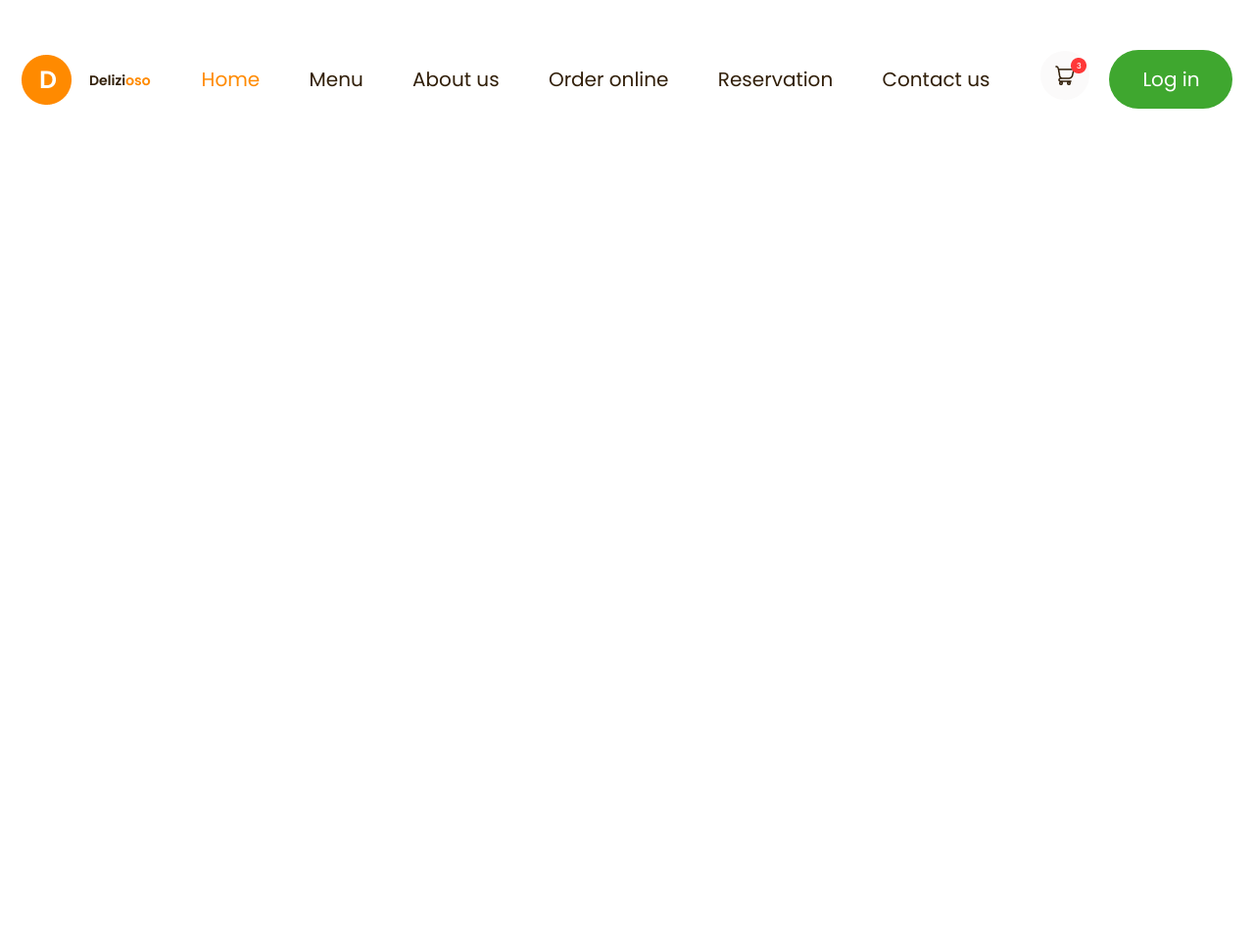
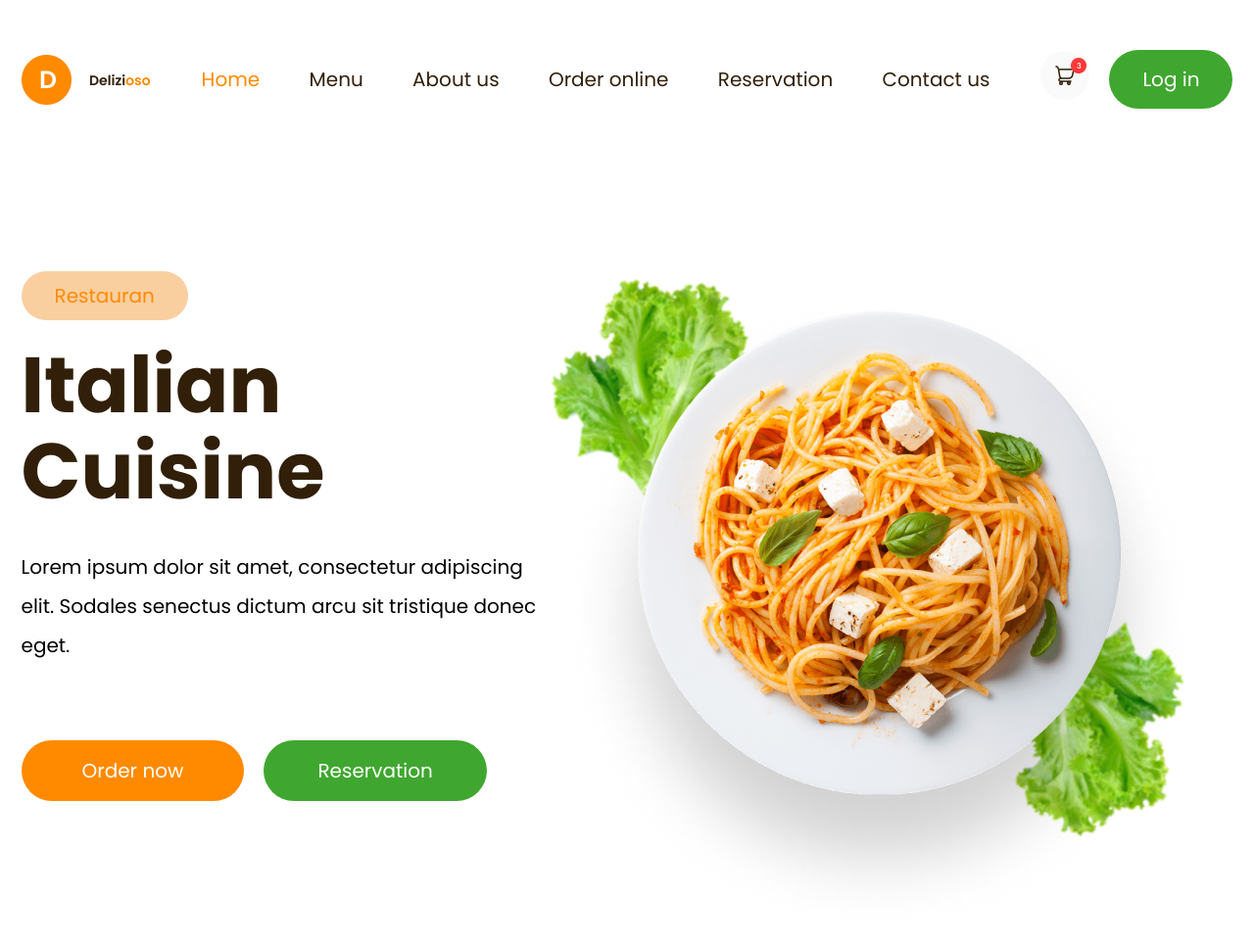
Before and after one commit to Andreeevna/restaurant-layout, a plain HTML site: page index.html in a window 1280 px wide. Shown: the whole page at 98% size. Before the commit the page ends 800 px from the top, so only its background shows below. Drawn offline with Linux system fonts and the light colour scheme.

Commit message:
feat:the main block was created

```diff
--- a/assets/style/index.css
+++ b/assets/style/index.css
@@ -3,6 +3,7 @@
 	--orange: #ff8a00;
 	--white: #fff;
 	--green: #3fa72f;
+	--white-orange: #f9cfa0;
 }
 
 body,
@@ -22,6 +23,20 @@ a {
 	text-decoration: none;
 	display: inline-block;
 }
+
+h1,
+h2,
+h3,
+h4,
+h5,
+h6,
+p {
+	margin: 0;
+	padding: 0;
+	font-size: inherit;
+}
+
+/* HEADER */
 
 nav a {
 	margin-right: 45px;
@@ -77,3 +92,64 @@ header {
 .header-content__last a:last-of-type:hover {
 	background-color: var(--orange);
 }
+
+/* MAIN */
+
+main {
+	margin-top: 166px;
+}
+
+.main-content {
+	display: flex;
+	justify-content: space-between;
+}
+
+.main-content__about {
+	margin-bottom: 22px;
+	display: inline-block;
+	padding: 10px 34px;
+	background-color: var(--white-orange);
+	border-radius: 126px;
+	color: var(--orange);
+}
+
+.main-content h1 {
+	margin-bottom: 34px;
+	font-size: 80px;
+	line-height: 1.1;
+	font-weight: 700;
+	color: var(--black);
+}
+
+.main-content p {
+	margin-bottom: 77px;
+	display: inline-block;
+	line-height: 2;
+}
+
+.main-content__buttons {
+	display: flex;
+	align-items: center;
+	gap: 20px;
+}
+
+.main-content__buttons a {
+	color: var(--white);
+	display: inline-block;
+	border-radius: 162px;
+	transition: 0.3s ease-in-out;
+}
+
+.main-content__buttons a:hover {
+	transform: scale(1.05);
+}
+
+.main-content__buttons a:first-of-type {
+	padding: 16px 62px;
+	background-color: var(--orange);
+}
+
+.main-content__buttons a:last-of-type {
+	padding: 16px 55px;
+	background-color: var(--green);
+}
--- a/index.html
+++ b/index.html
@@ -37,6 +37,28 @@
 			</div>
 		</div>
 	</header>
+	<!-- MAIN -->
+
+	<main>
+		<div class="container">
+			<div class="main-content">
+				<div>
+					<div class="main-content__about">Restauran</div>
+					<h1>Italian <br />Cuisine</h1>
+					<p>Lorem ipsum dolor sit amet, consectetur adipiscing elit. Sodales senectus dictum arcu sit tristique donec
+						eget.</p>
+					<div class="main-content__buttons">
+						<a href="#">Order now</a>
+						<a href="#">Reservation</a>
+					</div>
+				</div>
+				<div>
+					<img src="assets/images/Illustration.png" alt="Pasta">
+				</div>
+			</div>
+		</div>
+
+	</main>
 
 </body>
 
```
Also changed, not shown: assets/images/Illustration.png (added).
